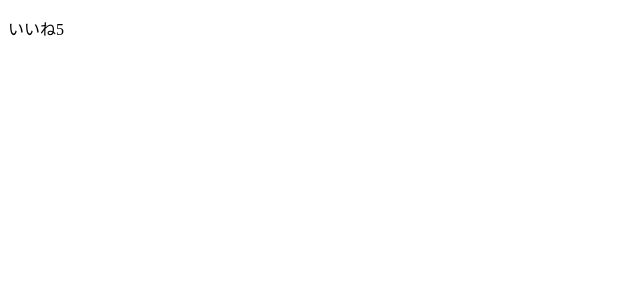
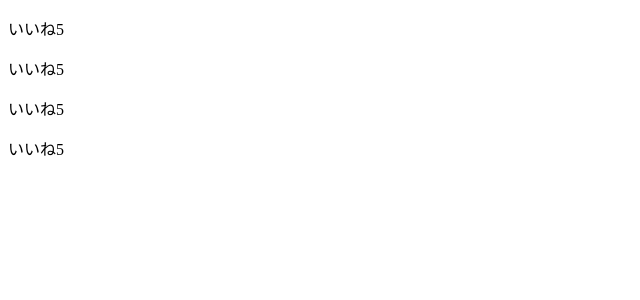
Before and after one commit to Yamasaki-pan961/Vue_practice, a Vue app in the folder vue_cli/: page / in a window 1280 px wide. Shown: the top 300 px of the page, without its empty margins (0-640 px from the left). Built offline with nearby package versions, Linux system fonts and the light colour scheme.

Commit message:
グローバルコンポーネントを使ってみた

```diff
--- a/vue_cli/src/App.vue
+++ b/vue_cli/src/App.vue
@@ -1,5 +1,10 @@
 <template>
-  <p>いいね{{number}}</p>
+  <div>
+    <Like_show></Like_show>
+    <Like_show></Like_show>
+    <Like_show></Like_show>
+    <Like_show></Like_show>
+  </div>
 </template>
 
 <script>
--- /dev/null
+++ b/vue_cli/src/Like_show.vue
@@ -0,0 +1,13 @@
+<template>
+    <p>いいね{{number}}</p>
+</template>
+
+<script>
+export default {
+    data:function(){
+        return{
+            number:5
+        }
+    }
+}
+</script>
--- a/vue_cli/src/main.js
+++ b/vue_cli/src/main.js
@@ -1,7 +1,9 @@
 import Vue from 'vue'
 import App from './App.vue'
+import Like_show from './Like_show.vue'
 
 Vue.config.productionTip = false
+Vue.component('Like_show',Like_show);
 
 new Vue({
   render: h => h(App),
```
Also changed, not shown: 1 other file (tests, documents, lock files or other folders).
